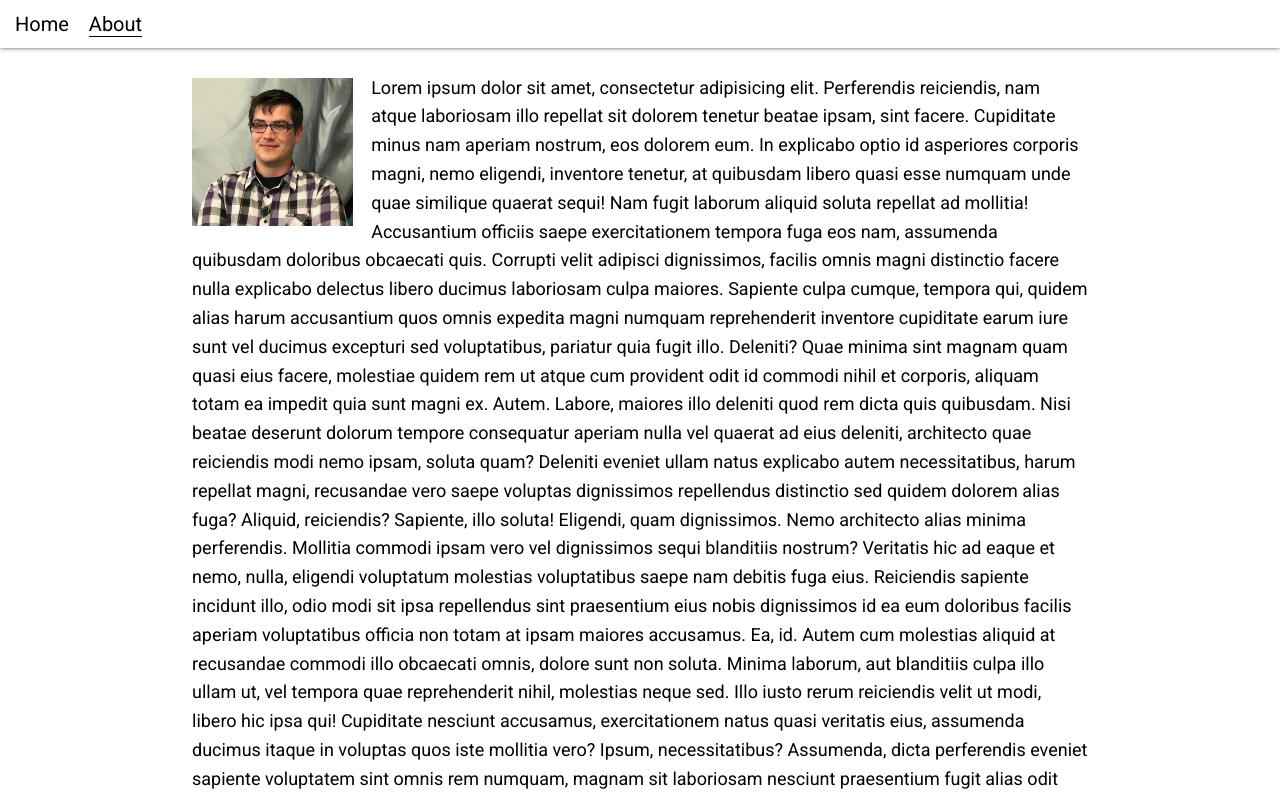
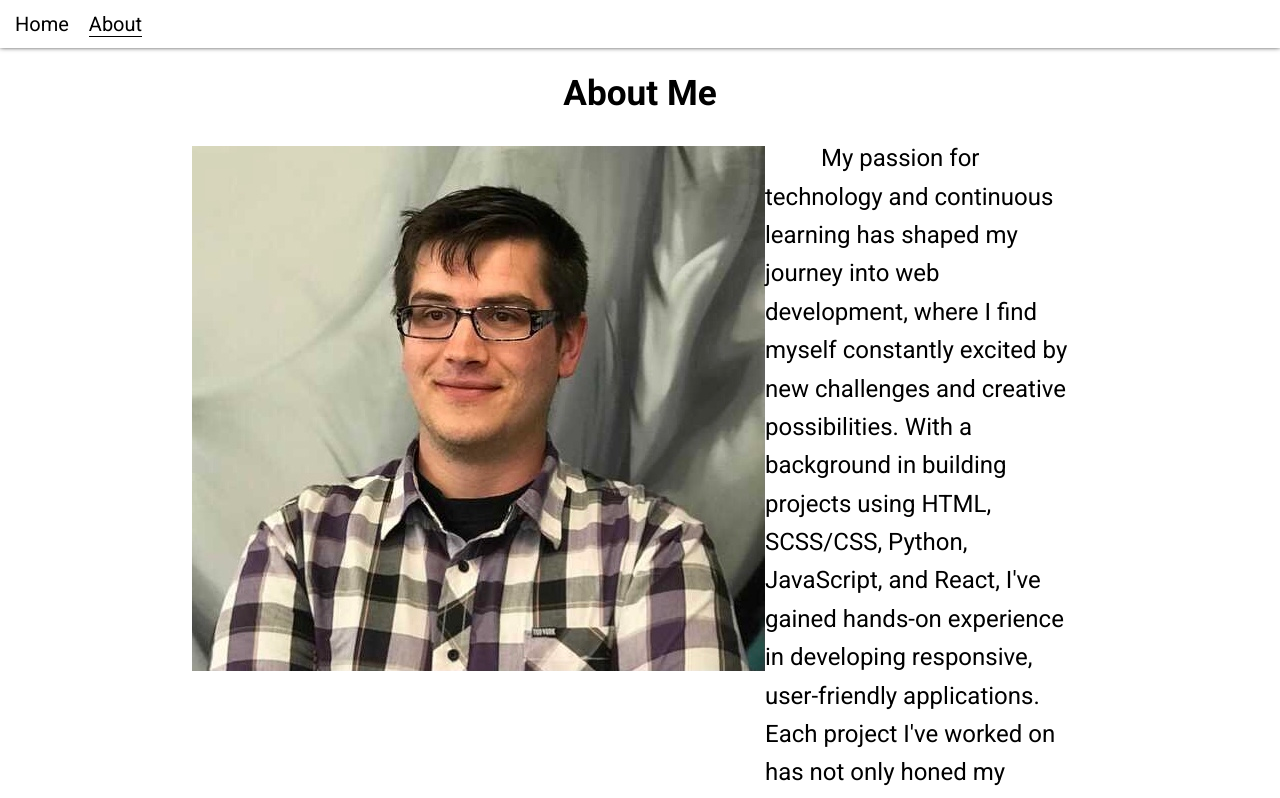
Before and after one commit to Andrewf9001/arf-react-portfolio, a React (Create React App) app: page /about in a window 1280 px wide. Shown: the top 798 px of the page. Built offline with nearby package versions, Linux system fonts and the light colour scheme; no server answers; the database is empty.

Commit message:
added styles for about page, updated content from lorem to actual information

```diff
--- a/src/components/pages/About.jsx
+++ b/src/components/pages/About.jsx
@@ -3,61 +3,32 @@ import profilePhoto from "../../assets/images/personal-photo.jpeg";
 const About = () => {
   return (
     <div className="about-container">
+      <h1>About Me</h1>
+
       <div className="content-wrapper">
         <img src={profilePhoto} alt="Andrew Fletcher Headshot" />
 
-        <p>
-          Lorem ipsum dolor sit amet, consectetur adipisicing elit. Perferendis
-          reiciendis, nam atque laboriosam illo repellat sit dolorem tenetur
-          beatae ipsam, sint facere. Cupiditate minus nam aperiam nostrum, eos
-          dolorem eum. In explicabo optio id asperiores corporis magni, nemo
-          eligendi, inventore tenetur, at quibusdam libero quasi esse numquam
-          unde quae similique quaerat sequi! Nam fugit laborum aliquid soluta
-          repellat ad mollitia! Accusantium officiis saepe exercitationem
-          tempora fuga eos nam, assumenda quibusdam doloribus obcaecati quis.
-          Corrupti velit adipisci dignissimos, facilis omnis magni distinctio
-          facere nulla explicabo delectus libero ducimus laboriosam culpa
-          maiores. Sapiente culpa cumque, tempora qui, quidem alias harum
-          accusantium quos omnis expedita magni numquam reprehenderit inventore
-          cupiditate earum iure sunt vel ducimus excepturi sed voluptatibus,
-          pariatur quia fugit illo. Deleniti? Quae minima sint magnam quam quasi
-          eius facere, molestiae quidem rem ut atque cum provident odit id
-          commodi nihil et corporis, aliquam totam ea impedit quia sunt magni
-          ex. Autem. Labore, maiores illo deleniti quod rem dicta quis
-          quibusdam. Nisi beatae deserunt dolorum tempore consequatur aperiam
-          nulla vel quaerat ad eius deleniti, architecto quae reiciendis modi
-          nemo ipsam, soluta quam? Deleniti eveniet ullam natus explicabo autem
-          necessitatibus, harum repellat magni, recusandae vero saepe voluptas
-          dignissimos repellendus distinctio sed quidem dolorem alias fuga?
-          Aliquid, reiciendis? Sapiente, illo soluta! Eligendi, quam
-          dignissimos. Nemo architecto alias minima perferendis. Mollitia
-          commodi ipsam vero vel dignissimos sequi blanditiis nostrum? Veritatis
-          hic ad eaque et nemo, nulla, eligendi voluptatum molestias
-          voluptatibus saepe nam debitis fuga eius. Reiciendis sapiente incidunt
-          illo, odio modi sit ipsa repellendus sint praesentium eius nobis
-          dignissimos id ea eum doloribus facilis aperiam voluptatibus officia
-          non totam at ipsam maiores accusamus. Ea, id. Autem cum molestias
-          aliquid at recusandae commodi illo obcaecati omnis, dolore sunt non
-          soluta. Minima laborum, aut blanditiis culpa illo ullam ut, vel
-          tempora quae reprehenderit nihil, molestias neque sed. Illo iusto
-          rerum reiciendis velit ut modi, libero hic ipsa qui! Cupiditate
-          nesciunt accusamus, exercitationem natus quasi veritatis eius,
-          assumenda ducimus itaque in voluptas quos iste mollitia vero? Ipsum,
-          necessitatibus? Assumenda, dicta perferendis eveniet sapiente
-          voluptatem sint omnis rem numquam, magnam sit laboriosam nesciunt
-          praesentium fugit alias odit iusto, cum eligendi voluptates maiores.
-          Recusandae, minus hic unde explicabo natus dolores. Neque facilis,
-          libero qui tempora harum aut similique suscipit illo a reprehenderit
-          molestiae, sit dolore temporibus, saepe sunt fugit. Sapiente aliquid
-          ratione earum minus repellendus voluptatibus incidunt porro provident
-          natus! Ad, possimus eos laudantium doloribus dicta ut alias
-          consequatur veritatis beatae! Asperiores ad, voluptatibus suscipit et
-          possimus quo, voluptates dolorem commodi unde autem architecto quis
-          blanditiis placeat sapiente tenetur officia? Eum optio expedita nihil
-          consequuntur nulla dicta, quos, cum fugit neque animi voluptatibus in
-          et officiis, iure laborum modi adipisci assumenda enim quaerat
-          veritatis ex corrupti pariatur odio. Tempore, earum.
-        </p>
+        <div className="paragraphs-wrapper">
+          <p>
+            My passion for technology and continuous learning has shaped my
+            journey into web development, where I find myself constantly excited
+            by new challenges and creative possibilities. With a background in
+            building projects using HTML, SCSS/CSS, Python, JavaScript, and
+            React, I've gained hands-on experience in developing responsive,
+            user-friendly applications. Each project I've worked on has not only
+            honed my technical skills but also deepened my understanding of
+            problem-solving and innovative design.
+          </p>
+
+          <p>
+            As a junior developer, I'm driven by the opportunity to explore new
+            technologies, improve my coding expertise, and contribute to
+            meaningful projects. I'm eager to collaborate with teams that push
+            boundaries and build solutions that make a difference. This is just
+            the beginning of my path in tech, and I look forward to seeing how I
+            can grow and contribute to this ever-evolving field.
+          </p>
+        </div>
       </div>
     </div>
   );
--- a/src/styles/pages/about.scss
+++ b/src/styles/pages/about.scss
@@ -1,23 +1,33 @@
 .about-container {
   display: flex;
-  justify-content: center;
-  align-items: flex-start;
-  margin-top: 2%;
+  flex-direction: column;
+  align-items: center;
+
+  h1 {
+    font-size: 2.2rem;
+    margin-bottom: 2%;
+  }
 
   .content-wrapper {
+    display: grid;
+    grid-template-columns: 1fr 1fr;
     width: 70%;
 
     img {
-      float: left;
-      width: 18%;
-      margin-top: 0.5%;
-      margin-right: 2%;
+      margin-top: 1.2%;
     }
 
-    p {
-      font-size: 18px;
-      line-height: 1.6;
-      margin: 0;
+    .paragraphs-wrapper {
+      p {
+        text-indent: 3.5rem;
+        font-size: 1.5rem;
+        line-height: 1.6;
+        margin-bottom: 0;
+
+        &:first-child {
+          margin-top: 0;
+        }
+      }
     }
   }
 }
```
